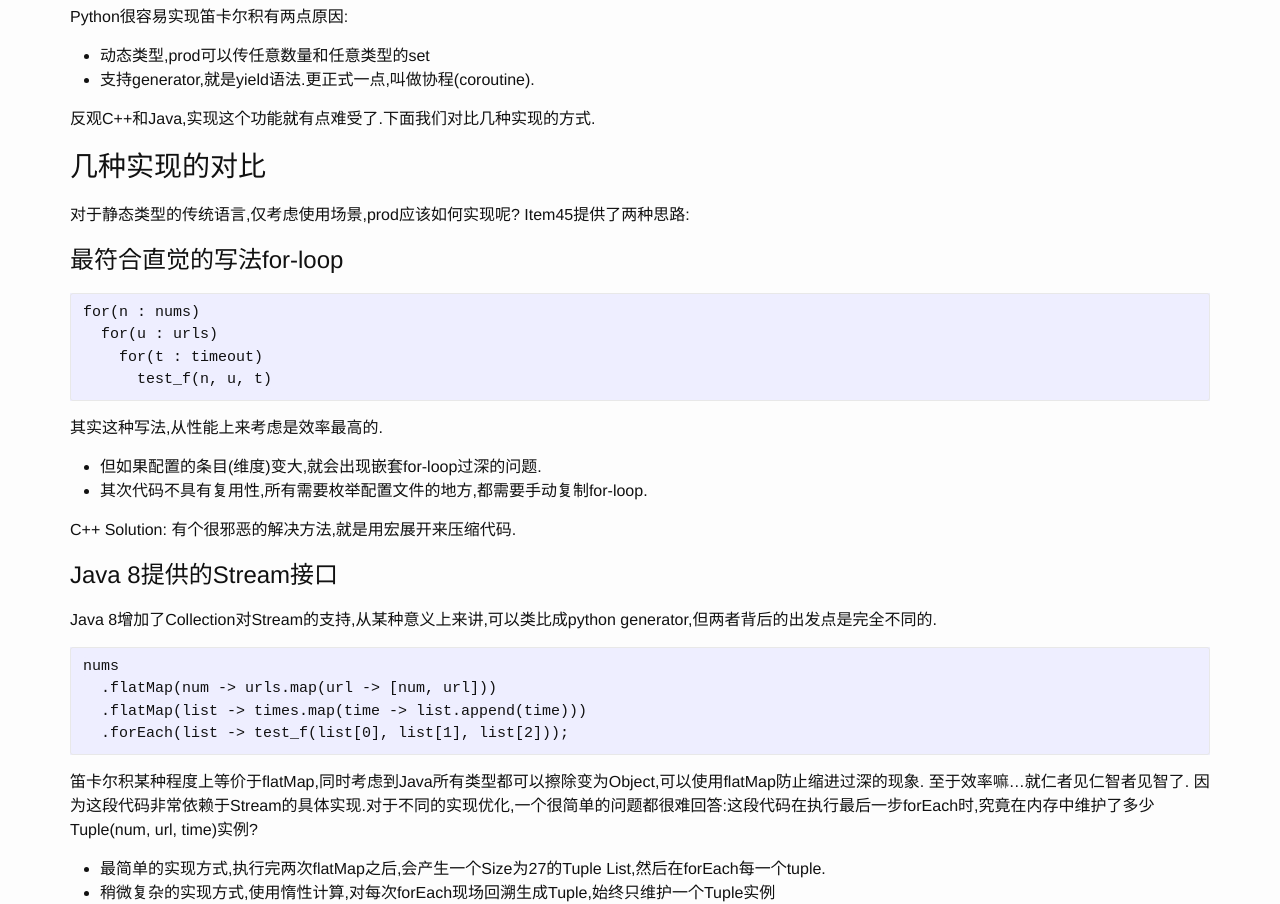
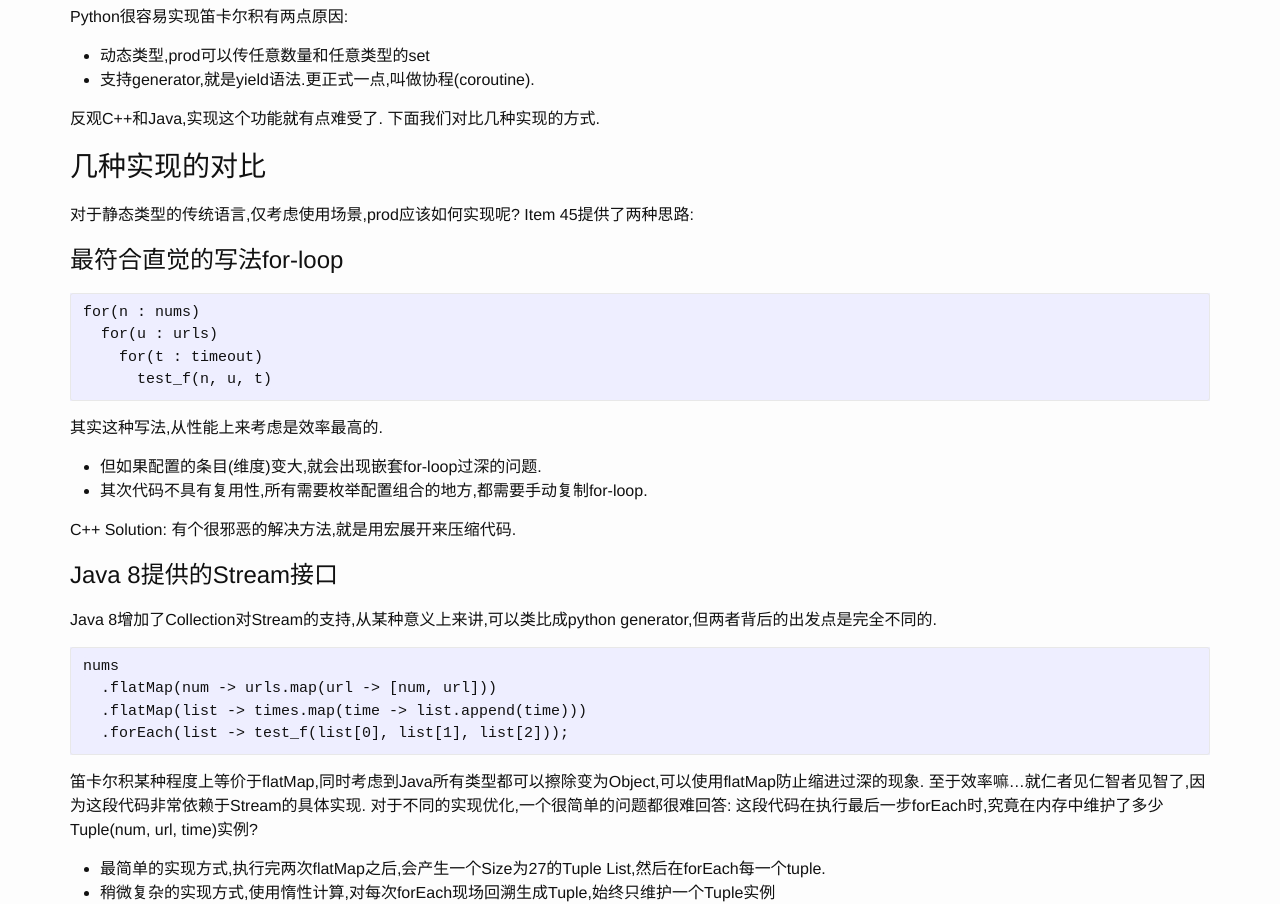
Before and after one commit to FiveEyes/FiveEyes.github.io, a Jekyll site: the page built from _posts/plt/2020-08-11-Cartesian-Product.md, in a window 1280 px wide and 1400 px high, scrolled down 845 px. Shown: the part 150-1054 px from the top of the window. Built offline with Jekyll 4.4.1, drawn with Linux system fonts in a browser that asks for light colours; formulas are drawn with MathJax 3.

Commit message:
Update 2020-08-11-Cartesian-Product.md

````diff
--- a/_posts/plt/2020-08-11-Cartesian-Product.md
+++ b/_posts/plt/2020-08-11-Cartesian-Product.md
@@ -50,11 +50,11 @@ Python很容易实现笛卡尔积有两点原因:
   - 动态类型,prod可以传任意数量和任意类型的set
   - 支持generator,就是yield语法.更正式一点,叫做协程(coroutine).
 
-反观C++和Java,实现这个功能就有点难受了.下面我们对比几种实现的方式.
+反观C++和Java,实现这个功能就有点难受了. 下面我们对比几种实现的方式.
 
 ## 几种实现的对比
 
-对于静态类型的传统语言,仅考虑使用场景,prod应该如何实现呢? Item45提供了两种思路:
+对于静态类型的传统语言,仅考虑使用场景,prod应该如何实现呢? Item 45提供了两种思路:
 
 ### 最符合直觉的写法for-loop
 
@@ -67,7 +67,7 @@ for(n : nums)
 
 其实这种写法,从性能上来考虑是效率最高的.
   - 但如果配置的条目(维度)变大,就会出现嵌套for-loop过深的问题.
-  - 其次代码不具有复用性,所有需要枚举配置文件的地方,都需要手动复制for-loop.
+  - 其次代码不具有复用性,所有需要枚举配置组合的地方,都需要手动复制for-loop.
 
 C++ Solution: 有个很邪恶的解决方法,就是用宏展开来压缩代码.
 
@@ -83,7 +83,8 @@ nums
 ```
 
 笛卡尔积某种程度上等价于flatMap,同时考虑到Java所有类型都可以擦除变为Object,可以使用flatMap防止缩进过深的现象.
-至于效率嘛...就仁者见仁智者见智了. 因为这段代码非常依赖于Stream的具体实现.对于不同的实现优化,一个很简单的问题都很难回答:这段代码在执行最后一步forEach时,究竟在内存中维护了多少Tuple(num, url, time)实例?
+至于效率嘛...就仁者见仁智者见智了,因为这段代码非常依赖于Stream的具体实现.
+对于不同的实现优化,一个很简单的问题都很难回答: 这段代码在执行最后一步forEach时,究竟在内存中维护了多少Tuple(num, url, time)实例?
   - 最简单的实现方式,执行完两次flatMap之后,会产生一个Size为27的Tuple List,然后在forEach每一个tuple.
   - 稍微复杂的实现方式,使用惰性计算,对每次forEach现场回溯生成Tuple,始终只维护一个Tuple实例
 
````
